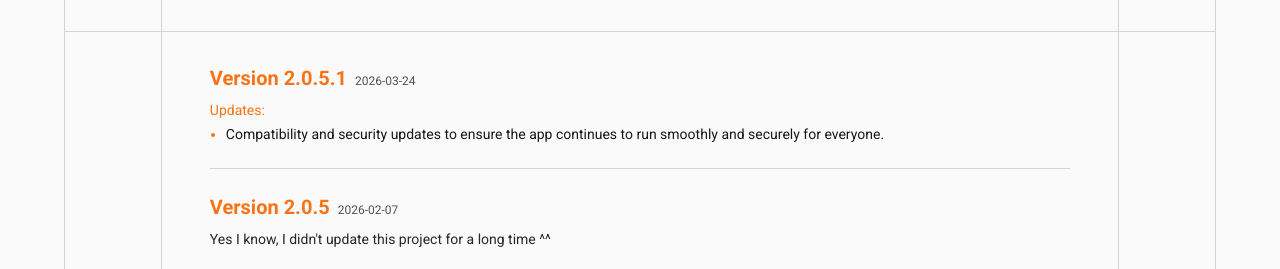
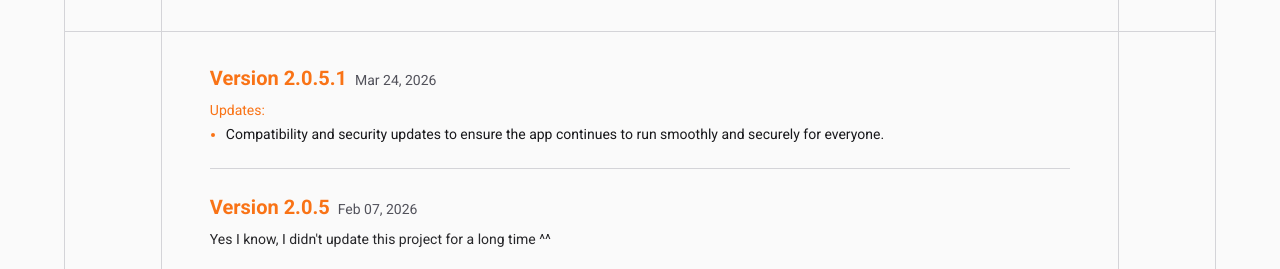
Before and after one commit to TheRedRacing/copypasta, a Next.js app: page /changelog in a window 1280 px wide. Shown: the part 444-713 px from the top of the page. Built offline with nearby package versions, Linux system fonts and the light colour scheme.

Commit message:
Change date format to localized string in changelog
Updated date display format in changelog.

```diff
--- a/src/app/(other)/changelog/page.tsx
+++ b/src/app/(other)/changelog/page.tsx
@@ -34,7 +34,7 @@ export default function Changelog() {
                             <div key={change.version} className="flex flex-col pb-6 border-b border-zinc-300 dark:border-zinc-800 last:border-b-0 last:pb-0">
                                 <div className="flex items-baseline gap-2">
                                     <h1 className="text-xl font-semibold text-primary-500">Version {change.version}</h1>
-                                    <span className="text-xs text-zinc-600 dark:text-zinc-400">{change.date}</span>
+                                    <span className="text-sm text-zinc-600 dark:text-zinc-400">{new Date(change.date).toLocaleString("en-us", { day: "2-digit", month: "short", year: "numeric" })}</span>
                                 </div>
                                 {change.description && <p className="mt-2 text-sm text-zinc-800 dark:text-zinc-200 whitespace-pre-line">{change.description}</p>}
                                 {change.news.length > 0 && (
```
